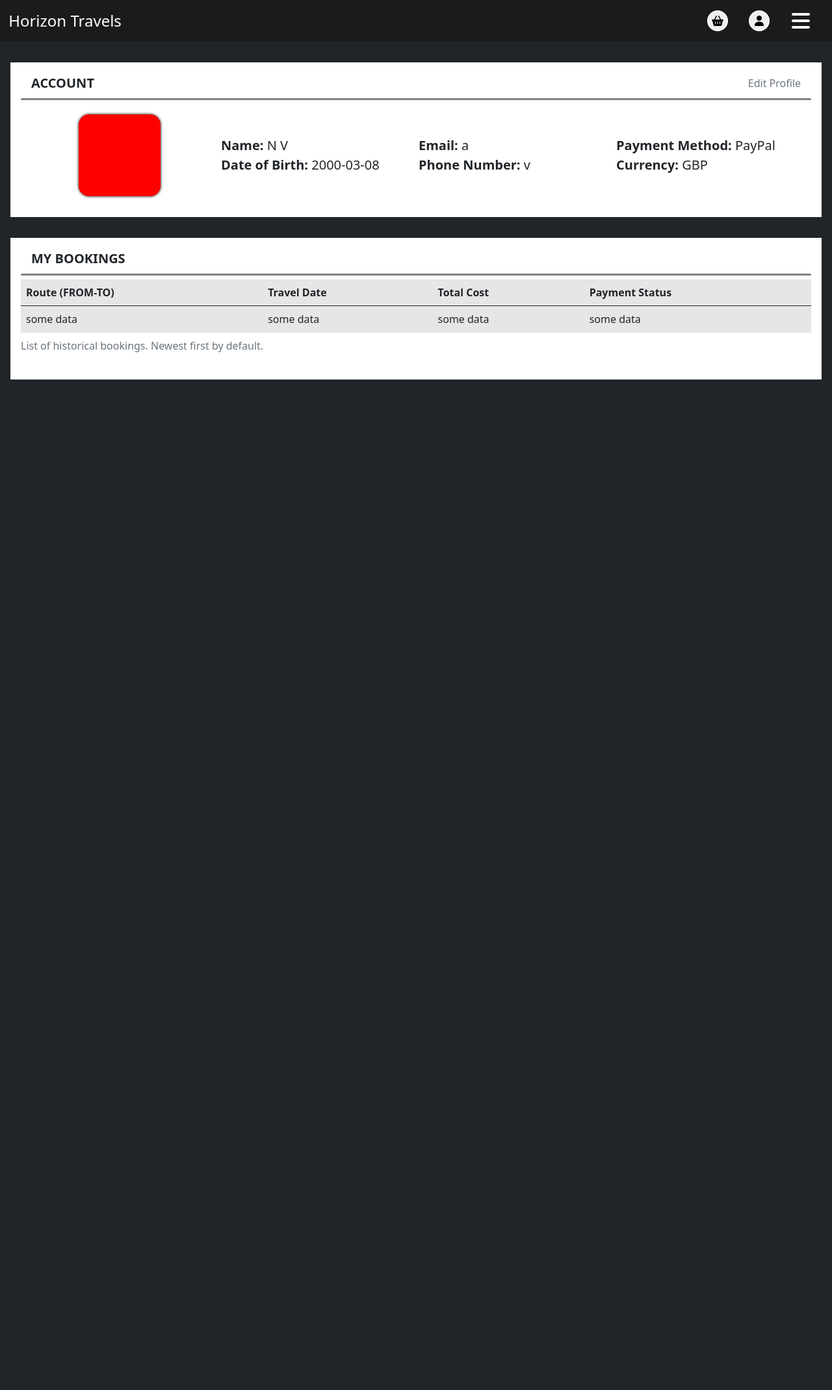
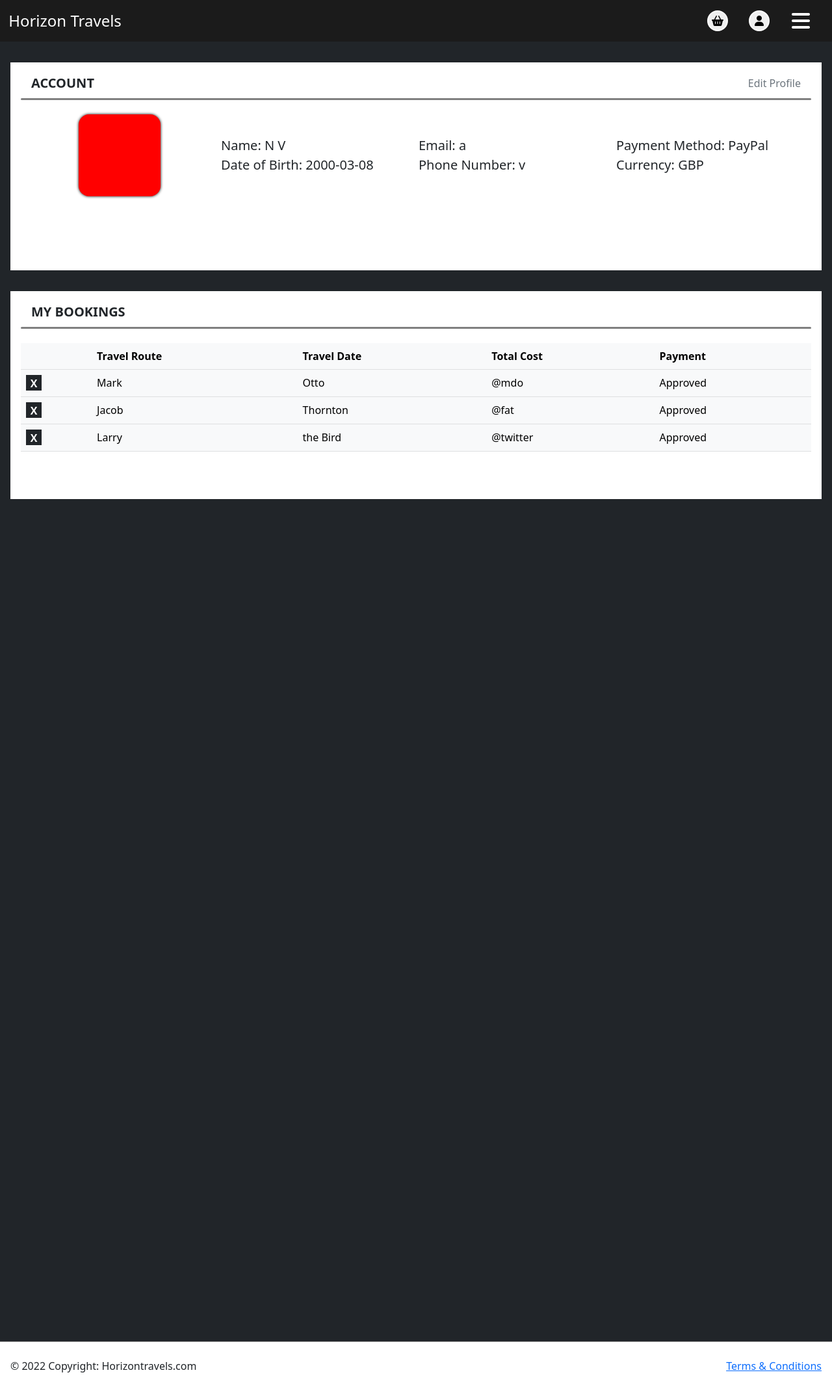
Before and after one commit to xLightless/uni-web-development, a Flask app: page /account/ in a window 1280 px wide. Shown: the whole page at 65% size. Run offline with Flask 3, Linux system fonts and the light colour scheme; the visitor is signed in with stand-in values (Sample User, id 1); data comes from the database, SQL or seed files in the repository; some libraries are stand-ins or nearby versions.

Commit message:
added my bookings table with cancellation

```diff
--- a/website/static/css/account.css
+++ b/website/static/css/account.css
@@ -1,7 +1,7 @@
 
 section.dashboard {
     width: 100%;
-    height: 100%;
+    height: 2000px;
     /* display: flex;
     justify-content: center;
     align-items: center;
@@ -10,13 +10,14 @@
     justify-content: start;
     align-items: center;
     flex-direction: column;
+    /* overflow-y: auto; */
 }
 
 .dashboard-container {
     width: 100%;
     max-width: 1600px;
-    /* min-height: 320px; */
-    height: fit-content;
+    min-height: 320px;
+    height: fit-content!important;
     background-color: white;
     display: block;
     /* position: relative; */
@@ -76,3 +77,48 @@
 .account-info {
     font-size: 20px;
 }
+
+.mybookings-container {
+    width: 100%;
+    height: 100%;
+}
+
+.mybookings {
+    margin-top: 16px;
+    width: 100%;
+    height: calc(100% - 20px - 16px - 12px);
+    /* background-color: red; */
+    overflow: auto;
+}
+
+.mybookings-thead {
+    width: 1000px;
+}
+
+.cancel-booking-btn {
+    width: 24px;
+    height: 24px;
+    background-color: var(--primary-color);
+    border: none;
+    color: white;
+    font-weight: 600;
+}
+
+.cancel-booking-btn:hover {
+    transform: scale(1.03);
+}
+
+
+@media only screen and (max-width: 768px) {
+    /* stop bootstrap hiding table on low resolutions */
+    [class*="tab"] {
+        display: block!important;
+    }
+
+    .mybookings {
+        display: flex;
+        justify-content: center;
+        align-content: center;
+        /* flex-direction: column; */
+    }
+}
--- a/website/templates/account.html
+++ b/website/templates/account.html
@@ -43,21 +43,21 @@
                 <div class="container-fluid">
                     <div class="row">
                         <!-- User image -->
-                        <div class="col-12 col-lg-3 p-3 d-flex justify-content-center">
+                        <div class="col-12 col-xl-3 p-3 d-flex justify-content-center">
                             <div class="image-uploader"></div>
                         </div>
 
-                        <div class="col-12 col-lg-3 p-1 d-flex justify-content-center flex-column">
+                        <div class="col-xl-3 p-1 d-flex justify-content-center flex-column">
                             <p class="account-info m-0"><span class="font-weight-bold">Name: </span>{{current_fname | capitalize}} {{current_lname | capitalize}}</p>
                             <p class="account-info m-0"><span class="font-weight-bold">Date of Birth: </span>2000-03-08</p>
                         </div>
 
-                        <div class="col-12 col-lg-3 p-1 d-flex justify-content-center flex-column">
+                        <div class="col-xl-3 p-1 d-flex justify-content-center flex-column">
                             <p class="account-info m-0"><span class="font-weight-bold">Email: </span>{{current_email}}</p>
                             <p class="account-info m-0"><span class="font-weight-bold">Phone Number: </span>{{current_telephone}}</p>
                         </div>
 
-                        <div class="col-12 col-lg-3 p-1 d-flex justify-content-center flex-column">
+                        <div class="col-xl-3 p-1 d-flex justify-content-center flex-column">
                             <p class="account-info m-0"><span class="font-weight-bold">Payment Method: </span>PayPal</p>
                             <p class="account-info m-0"><span class="font-weight-bold">Currency: </span>GBP</p>
                         </div>
@@ -66,34 +66,59 @@
             </div>
         </div>
 
-        <div class="dashboard-container p-3 mt-3 mb-3">
+        <div class="dashboard-container p-3 mt-3 mb-3 bookings">
           <div class="head">
               <div class="title w-100">MY BOOKINGS</div>
               <!-- <div class="edit-profile text-small text-muted w-75">Travel payments are determined by the date of travel. Therefore, paid travel will be ‘Pending’ until the date else ‘Approved’.</div> -->
           </div>
           <div class="head-divider"><div class="divider-item"></div></div>
 
-            <div class="table-responsive">
-                <table class="table table-striped">
-                    <thead>
-                        <caption>List of historical bookings. Newest first by default.</caption>
+          <div class="mybookings">
+            <form method="post" action="{{url_for('auth.cancel_booking')}}" class="w-100">
+              <div class="table-responsive" style="overflow: auto;">
+                <table class="table table-light table-hover mybookings-table">
+                  <!-- <caption>List of users</caption> -->
+                  <thead class="mybookings-thead">
                     <tr>
-                            <th>Route (FROM-TO)</th>
-                            <th>Travel Date</th>
-                            <th>Total Cost</th>
-                            <th>Payment Status</th>
+                      <th scope="col"></th>
+                      <th scope="col">Travel Route</th>
+                      <th scope="col">Travel Date</th>
+                      <th scope="col">Total Cost</th>
+                      <th scope="col">Payment</th>
                     </tr>
                   </thead>
                   <tbody>
                     <tr>
-                            <td>some data</td>
-                            <td>some data</td>
-                            <td>some data</td>
-                            <td>some data</td>
+                      <th scope="row">
+                        <input type="submit" class="cancel-booking-btn" value="X">
+                      </th>
+                      <td>Mark</td>
+                      <td>Otto</td>
+                      <td>@mdo</td>
+                      <td>Approved</td>
+                    </tr>
+                    <tr>
+                      <th scope="row"><input type="submit" class="cancel-booking-btn" value="X"></th>
+                      <td>Jacob</td>
+                      <td>Thornton</td>
+                      <td>@fat</td>
+                      <td>Approved</td>
+                    </tr>
+                    <tr>
+                      <th scope="row"><input type="submit" class="cancel-booking-btn" value="X"></th>
+                      <td>Larry</td>
+                      <td>the Bird</td>
+                      <td>@twitter</td>
+                      <td>Approved</td>
                     </tr>
                   </tbody>
                 </table>
               </div>
+            </form>
+          </div>
+        </div>
+
     </section>
 
+
 {% endblock %}
--- a/website/templates/base.html
+++ b/website/templates/base.html
@@ -3,8 +3,9 @@
 <head>
   <meta charset="UTF-8">
   <meta name="viewport" content="width=device-width, initial-scale=1.0">
-  <link rel="stylesheet" href="https://stackpath.bootstrapcdn.com/bootstrap/5.0.0-alpha1/css/bootstrap.min.css" integrity="sha384-r4NyP46KrjDleawBgD5tp8Y7UzmLA05oM1iAEQ17CSuDqnUK2+k9luXQOfXJCJ4I" crossorigin="anonymous">
-  <link href="https://cdn.jsdelivr.net/npm/bootstrap@5.0.2/dist/css/bootstrap.min.css" rel="stylesheet" integrity="sha384-EVSTQN3/azprG1Anm3QDgpJLIm9Nao0Yz1ztcQTwFspd3yD65VohhpuuCOmLASjC" crossorigin="anonymous">
+  <!-- <link rel="stylesheet" href="https://stackpath.bootstrapcdn.com/bootstrap/5.0.0-alpha1/css/bootstrap.min.css" integrity="sha384-r4NyP46KrjDleawBgD5tp8Y7UzmLA05oM1iAEQ17CSuDqnUK2+k9luXQOfXJCJ4I" crossorigin="anonymous">
+  <link href="https://cdn.jsdelivr.net/npm/bootstrap@5.0.2/dist/css/bootstrap.min.css" rel="stylesheet" integrity="sha384-EVSTQN3/azprG1Anm3QDgpJLIm9Nao0Yz1ztcQTwFspd3yD65VohhpuuCOmLASjC" crossorigin="anonymous"> -->
+  <link href="https://cdn.jsdelivr.net/npm/bootstrap@5.2.3/dist/css/bootstrap.min.css" rel="stylesheet" integrity="sha384-rbsA2VBKQhggwzxH7pPCaAqO46MgnOM80zW1RWuH61DGLwZJEdK2Kadq2F9CUG65" crossorigin="anonymous">
   <link href="{{url_for('static',filename='css/base.css')}}" rel="stylesheet">
   {% block head %}{% endblock %}
 </head>
@@ -141,10 +142,13 @@
 
   <script src="{{url_for('static',filename='js/theme.js')}}"></script>
 
-  <script src="https://cdn.jsdelivr.net/npm/popper.js@1.16.0/dist/umd/popper.min.js" integrity="sha384-Q6E9RHvbIyZFJoft+2mJbHaEWldlvI9IOYy5n3zV9zzTtmI3UksdQRVvoxMfooAo" crossorigin="anonymous"></script>
+  <!-- <script src="https://cdn.jsdelivr.net/npm/popper.js@1.16.0/dist/umd/popper.min.js" integrity="sha384-Q6E9RHvbIyZFJoft+2mJbHaEWldlvI9IOYy5n3zV9zzTtmI3UksdQRVvoxMfooAo" crossorigin="anonymous"></script> -->
   <script src="https://kit.fontawesome.com/7a98244e75.js" crossorigin="anonymous"></script>
-  <script src="https://cdn.jsdelivr.net/npm/bootstrap@5.0.2/dist/js/bootstrap.bundle.min.js"></script>
+  <!-- <script src="https://cdn.jsdelivr.net/npm/bootstrap@5.0.2/dist/js/bootstrap.bundle.min.js"></script> -->
   <!-- <script type="text/javascript" src="https://livejs.com/live.js"></script> -->
+
+  <script src="https://cdn.jsdelivr.net/npm/@popperjs/core@2.11.6/dist/umd/popper.min.js" integrity="sha384-oBqDVmMz9ATKxIep9tiCxS/Z9fNfEXiDAYTujMAeBAsjFuCZSmKbSSUnQlmh/jp3" crossorigin="anonymous"></script>
+  <script src="https://cdn.jsdelivr.net/npm/bootstrap@5.2.3/dist/js/bootstrap.min.js" integrity="sha384-cuYeSxntonz0PPNlHhBs68uyIAVpIIOZZ5JqeqvYYIcEL727kskC66kF92t6Xl2V" crossorigin="anonymous"></script>
 
 </body>
 </html>
```
Also changed, not shown: website/auth.py (+13 -0 lines). Lines whose indentation alone changed are shown as unchanged.
